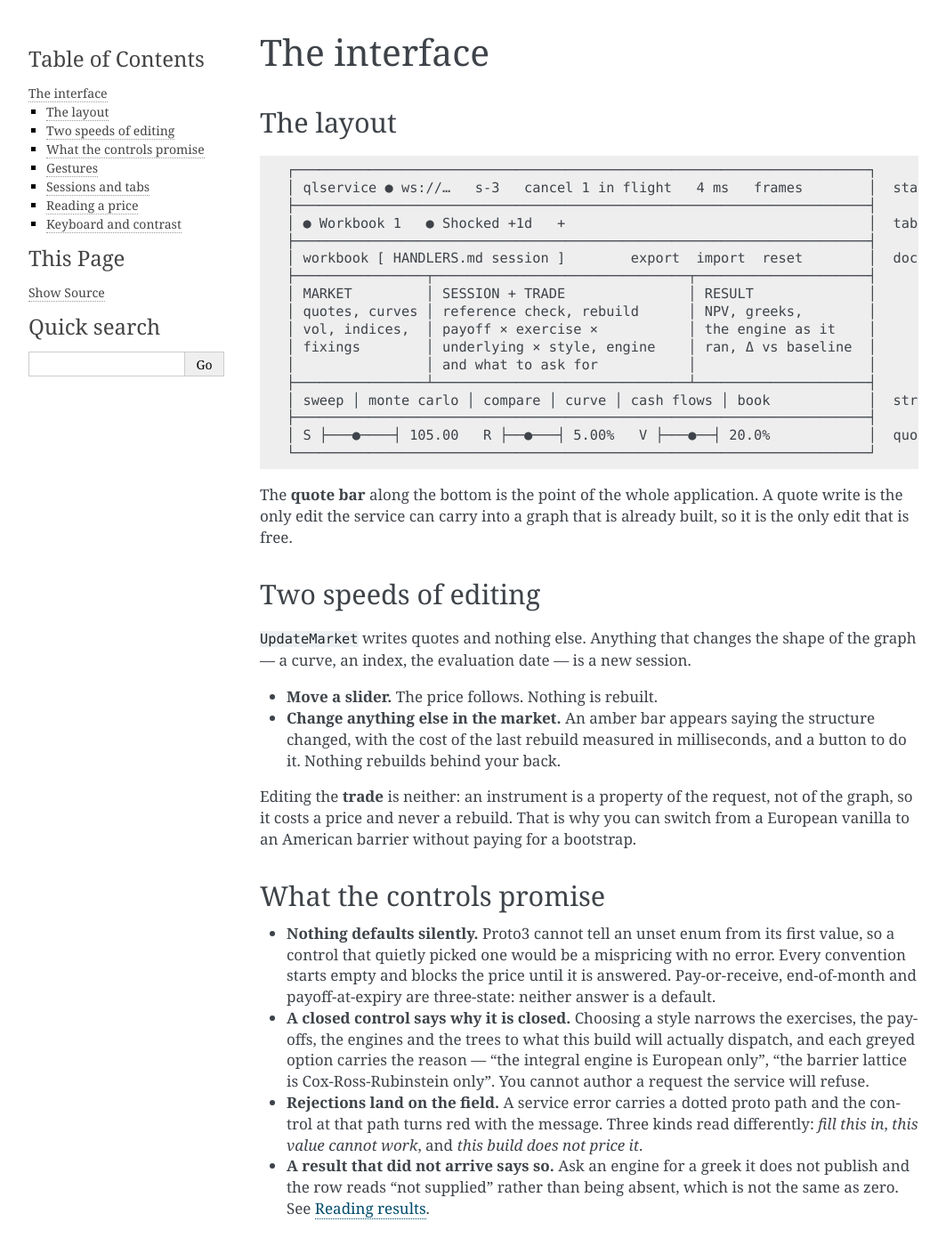
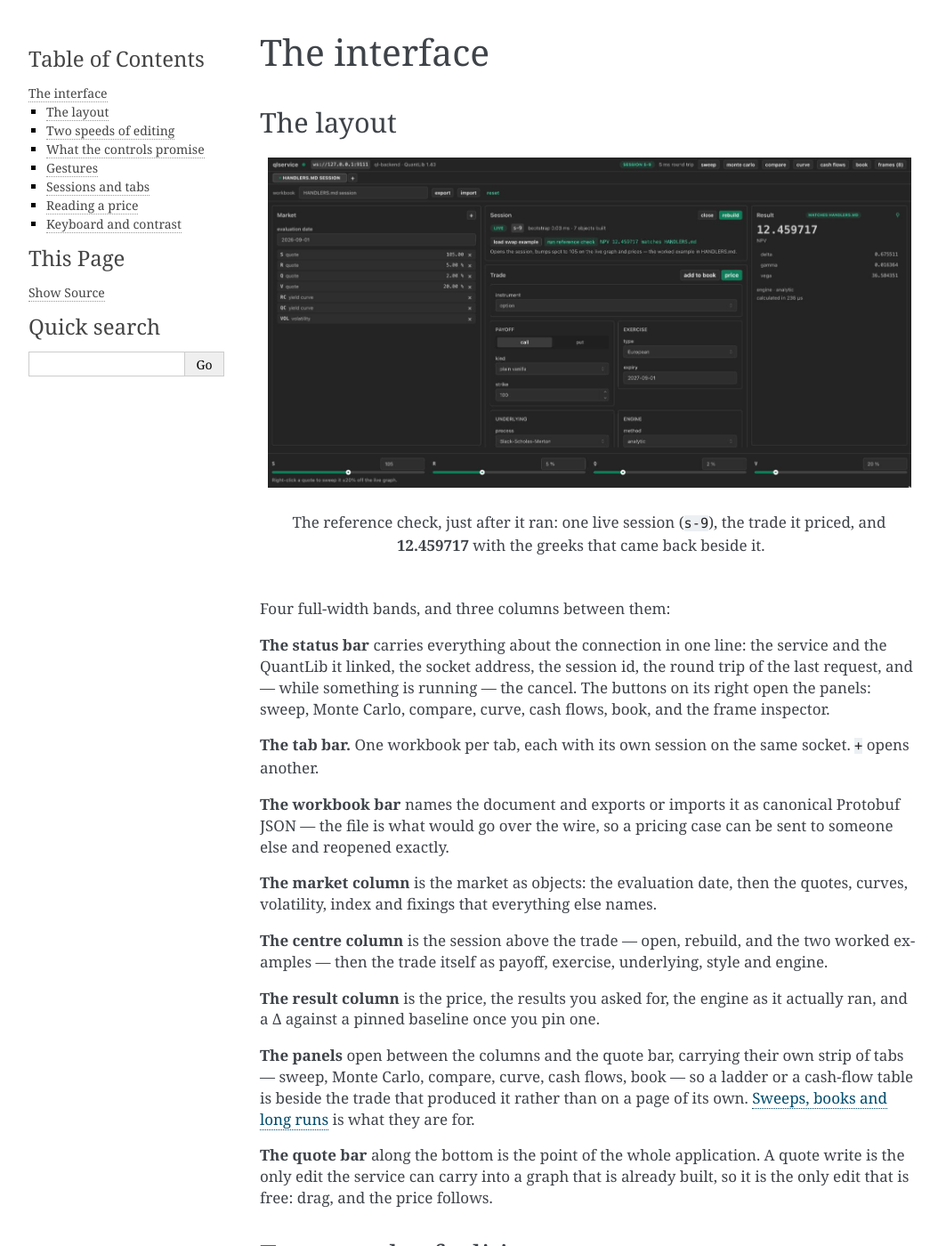
Before and after one commit to markccchiang/ql-frontend, a Sphinx documentation site: the page built from doc/interface.md, in a window 1280 px wide and 1400 px high. Shown: the whole window at 89% size, without its empty margins (98-1161 px from the left). Built offline with Sphinx 7.4.7, drawn with Linux system fonts in a browser that asks for light colours.

Commit message:
Photograph the layout instead of drawing it, and fix what the photograph showed
The guide's layout section was an ASCII drawing. It is the screenshot now —
the reference check a moment after it ran, so the figure carries a live
session, the trade, 12.459717 and the greeks rather than empty boxes — with the
bands named underneath, which is the part a drawing was doing and a photograph
cannot.

Taking it turned up a defect it would have immortalised: both workbook tabs
were called "Workbook 2". Every workbook action relabels the active tab, so
that renaming a document renames its tab, and both `openTab` and `switchTab`
swapped the incoming workbook in *before* moving the active tab — writing the
arriving document's name onto the tab being left. Two tabs with one name, and
no way back to the other. The bookkeeping goes first now, in both.

The Playwright suite had four checks on tabs and none on what they are called;
the new one fails on the old order.

Co-Authored-By: Claude Opus 5 <noreply@anthropic.com>
Claude-Session: https://claude.ai/code/session_01MJtVZSjTSgWshw7miPwQ9g

````diff
--- a/doc/interface.md
+++ b/doc/interface.md
@@ -2,29 +2,47 @@
 
 ## The layout
 
-```text
-┌──────────────────────────────────────────────────────────────────────┐
-│ qlservice ● ws://…   s-3   cancel 1 in flight   4 ms   frames        │  status
-├──────────────────────────────────────────────────────────────────────┤
-│ ● Workbook 1   ● Shocked +1d   +                                     │  tabs
-├──────────────────────────────────────────────────────────────────────┤
-│ workbook [ HANDLERS.md session ]        export  import  reset        │  document
-├────────────────┬───────────────────────────────┬─────────────────────┤
-│ MARKET         │ SESSION + TRADE               │ RESULT              │
-│ quotes, curves │ reference check, rebuild      │ NPV, greeks,        │
-│ vol, indices,  │ payoff × exercise ×           │ the engine as it    │
-│ fixings        │ underlying × style, engine    │ ran, Δ vs baseline  │
-│                │ and what to ask for           │                     │
-├────────────────┴───────────────────────────────┴─────────────────────┤
-│ sweep │ monte carlo │ compare │ curve │ cash flows │ book            │  strip
-├──────────────────────────────────────────────────────────────────────┤
-│ S ├───●────┤ 105.00   R ├──●───┤ 5.00%   V ├───●──┤ 20.0%            │  quotes
-└──────────────────────────────────────────────────────────────────────┘
+```{figure} images/workbench.jpg
+:alt: The workbench: a status bar, a workbook tab, the market, session and trade columns, the result, and the quote bar along the bottom.
+:width: 100%
+
+The reference check, just after it ran: one live session (`s-9`), the trade it
+priced, and **12.459717** with the greeks that came back beside it.
 ```
 
-The **quote bar** along the bottom is the point of the whole application. A
+Four full-width bands, and three columns between them:
+
+**The status bar** carries everything about the connection in one line: the
+service and the QuantLib it linked, the socket address, the session id, the
+round trip of the last request, and — while something is running — the cancel.
+The buttons on its right open the panels: sweep, Monte Carlo, compare, curve,
+cash flows, book, and the frame inspector.
+
+**The tab bar.** One workbook per tab, each with its own session on the same
+socket. `+` opens another.
+
+**The workbook bar** names the document and exports or imports it as canonical
+Protobuf JSON — the file is what would go over the wire, so a pricing case can
+be sent to someone else and reopened exactly.
+
+**The market column** is the market as objects: the evaluation date, then the
+quotes, curves, volatility, index and fixings that everything else names.
+
+**The centre column** is the session above the trade — open, rebuild, and the
+two worked examples — then the trade itself as payoff, exercise, underlying,
+style and engine.
+
+**The result column** is the price, the results you asked for, the engine as it
+actually ran, and a Δ against a pinned baseline once you pin one.
+
+**The panels** open between the columns and the quote bar, carrying their own
+strip of tabs — sweep, Monte Carlo, compare, curve, cash flows, book — so a
+ladder or a cash-flow table is beside the trade that produced it rather than on
+a page of its own. {doc}`studies` is what they are for.
+
+**The quote bar** along the bottom is the point of the whole application. A
 quote write is the only edit the service can carry into a graph that is already
-built, so it is the only edit that is free.
+built, so it is the only edit that is free: drag, and the price follows.
 
 ## Two speeds of editing
 
````
Also changed, not shown: doc/images/workbench.jpg (added), 2 other files.
